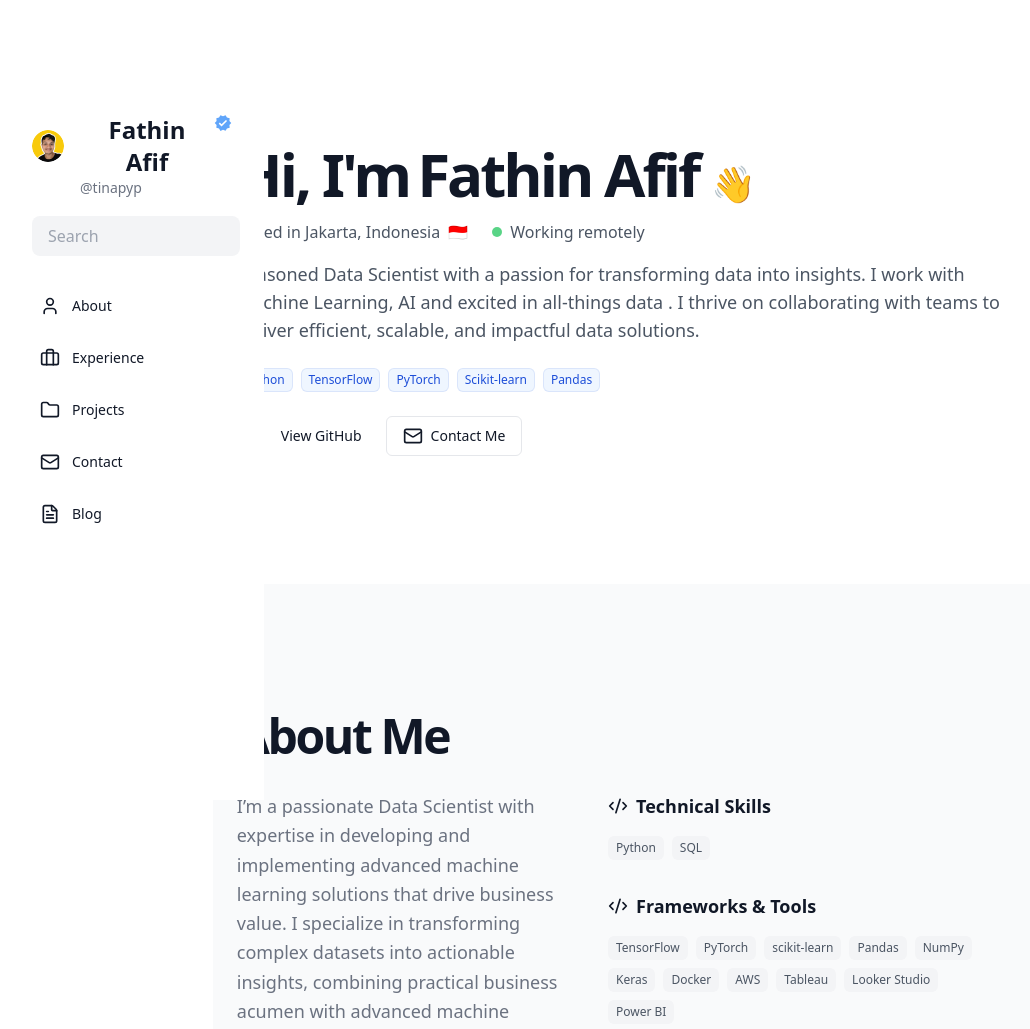
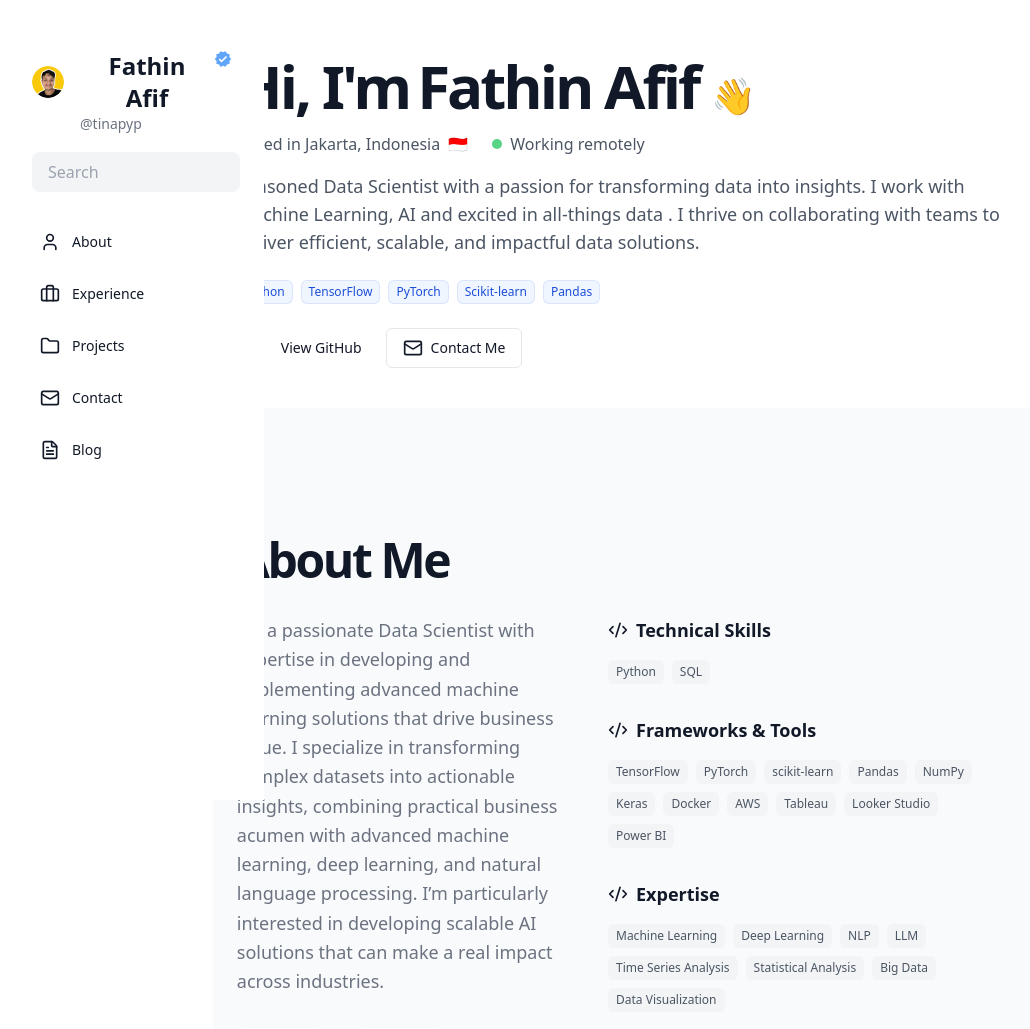
Before and after one commit to tinapyp/tinapyp.com, a FastAPI app: page / in a window 1280 px wide. Shown: the top 1029 px of the page, without its empty margins (120-1150 px from the left). Run offline with FastAPI, Linux system fonts and the light colour scheme; some libraries are stand-ins or nearby versions.

Commit message:
remove spacing to large

```diff
--- a/templates/components/header.html
+++ b/templates/components/header.html
@@ -1,6 +1,6 @@
 <!-- Header/Navigation -->
 <section id="navbar"
-    class="lg:fixed lg:w-[20%] lg:pt-32 bg-white transition-all duration-300 ease-in-out lg:h-screen z-50 py-2">
+    class="lg:fixed lg:w-[20%] lg:pt-16 bg-white transition-all duration-300 ease-in-out lg:h-screen z-50 py-2">
     <div class=" lg:px-6 h-14 flex items-center justify-between">
         <div class="flex flex-col">
             <a class="flex max-w-1/4 gap-6 items-center justify-center transition-all duration-300" href="#">
--- a/templates/components/hero.html
+++ b/templates/components/hero.html
@@ -1,5 +1,5 @@
 <section class="w-full">
-  <div class="container px-4 md:px-6 py-12 md:py-24 lg:py-32 max-w-5xl mx-auto">
+  <div class="container px-4 md:px-6 py-3 md:py-3 lg:py-10 max-w-5xl mx-auto">
     <div class="flex flex-col justify-center space-y-6">
       <div class="space-y-4">
         <h1 class="text-3xl font-bold tracking-tighter sm:text-5xl xl:text-6xl flex flex-wrap items-center gap-2">
```
